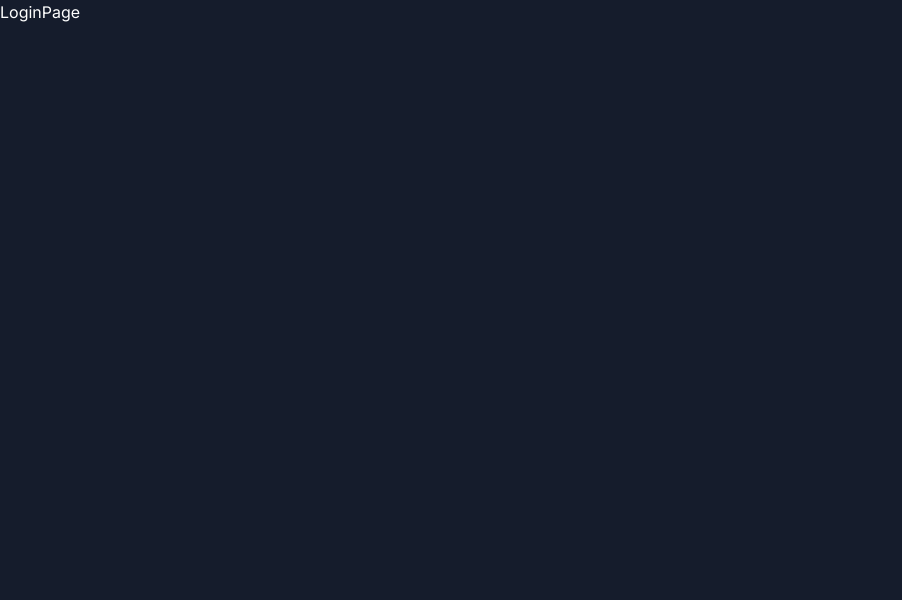
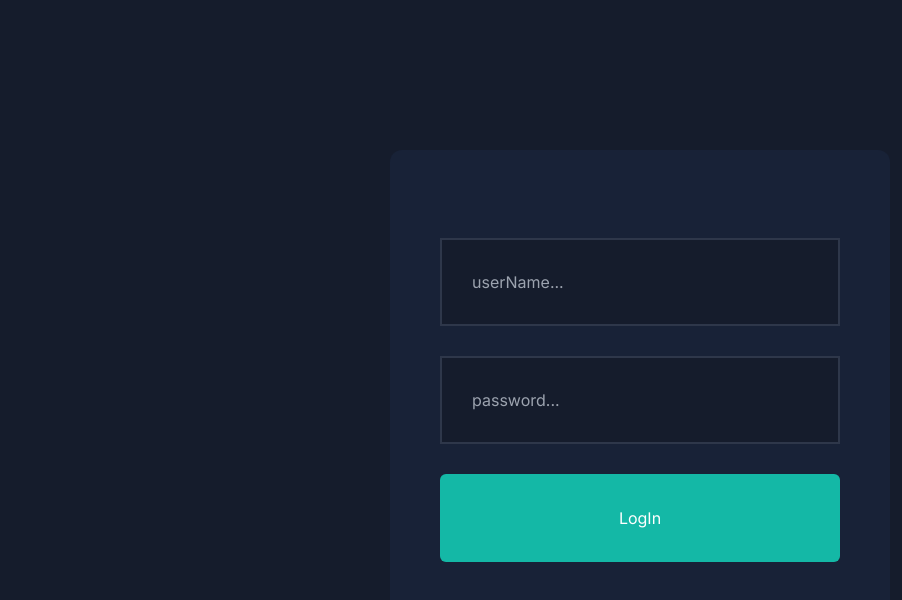
Before and after one commit to mehranehsoleimani66/pannel-admin, a Next.js app: page /login in a window 1280 px wide. Shown: the top 600 px of the page, without its empty margins (0-902 px from the left). Built offline with nearby package versions, Linux system fonts and the light colour scheme.

Commit message:
added login page

```diff
--- a/src/app/login/page.jsx
+++ b/src/app/login/page.jsx
@@ -1,7 +1,28 @@
 import React from "react";
 
 const LoginPage = () => {
-  return <div>LoginPage</div>;
+  return (
+    <div className="w-full h-[100vh] flex flex-col items-center justify-center">
+      <form
+        action=""
+        className="bg-[#182237] p-[50px] rounded-xl w-[500px] h-[500px] flex flex-col gap-[30px] justify-center"
+      >
+        <input
+          type="text"
+          placeholder="userName..."
+          className="p-[30px] border-2 border-solid border-[#2e374a] bg-[#151c2c] text-white"
+        />
+        <input
+          type="password"
+          placeholder="password..."
+          className="p-[30px] border-2 border-solid border-[#2e374a] bg-[#151c2c] text-white"
+        />
+        <button className="p-8 bg-teal-500 border-none rounded-md">
+          LogIn
+        </button>
+      </form>
+    </div>
+  );
 };
 
 export default LoginPage;
```
